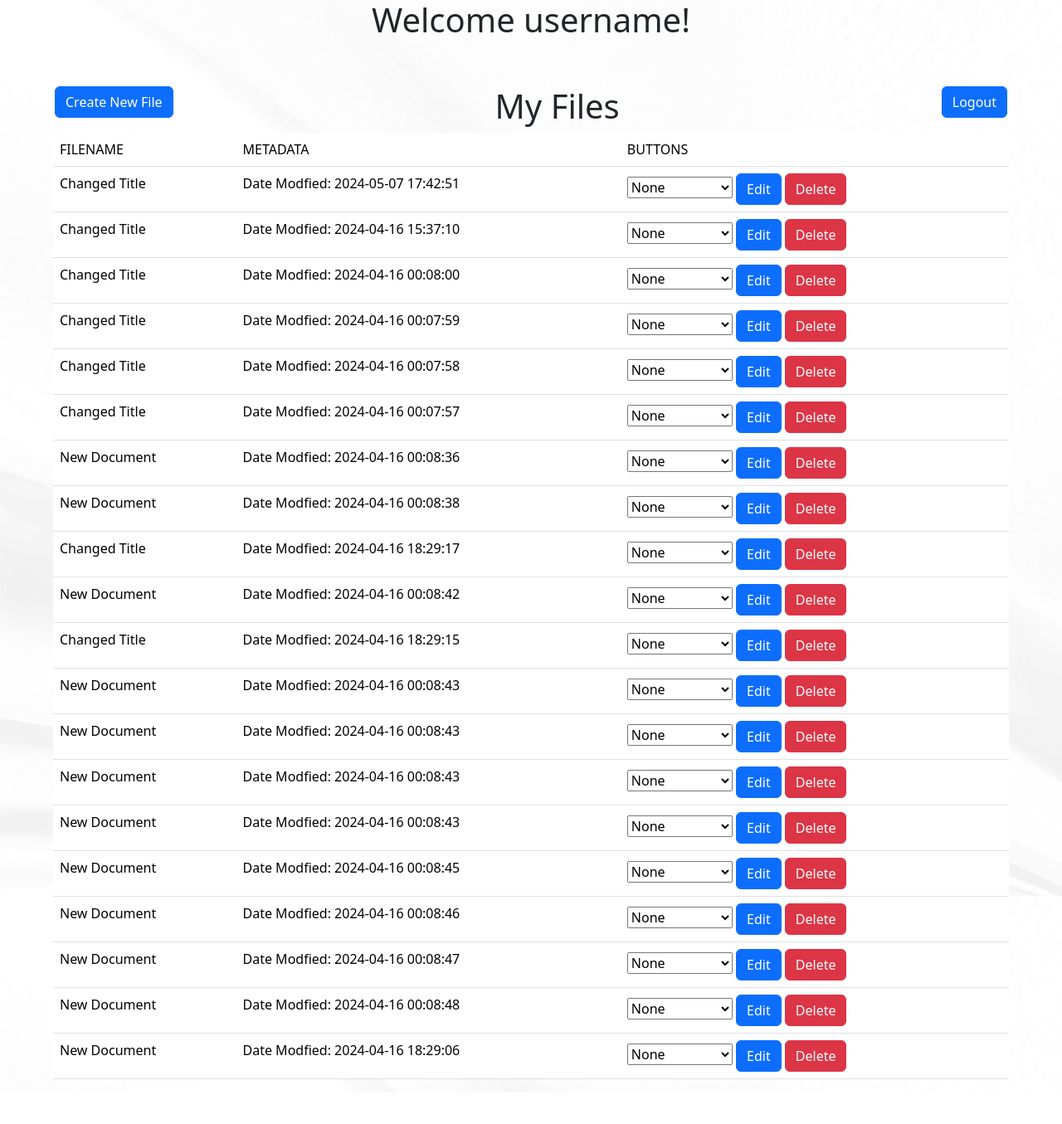
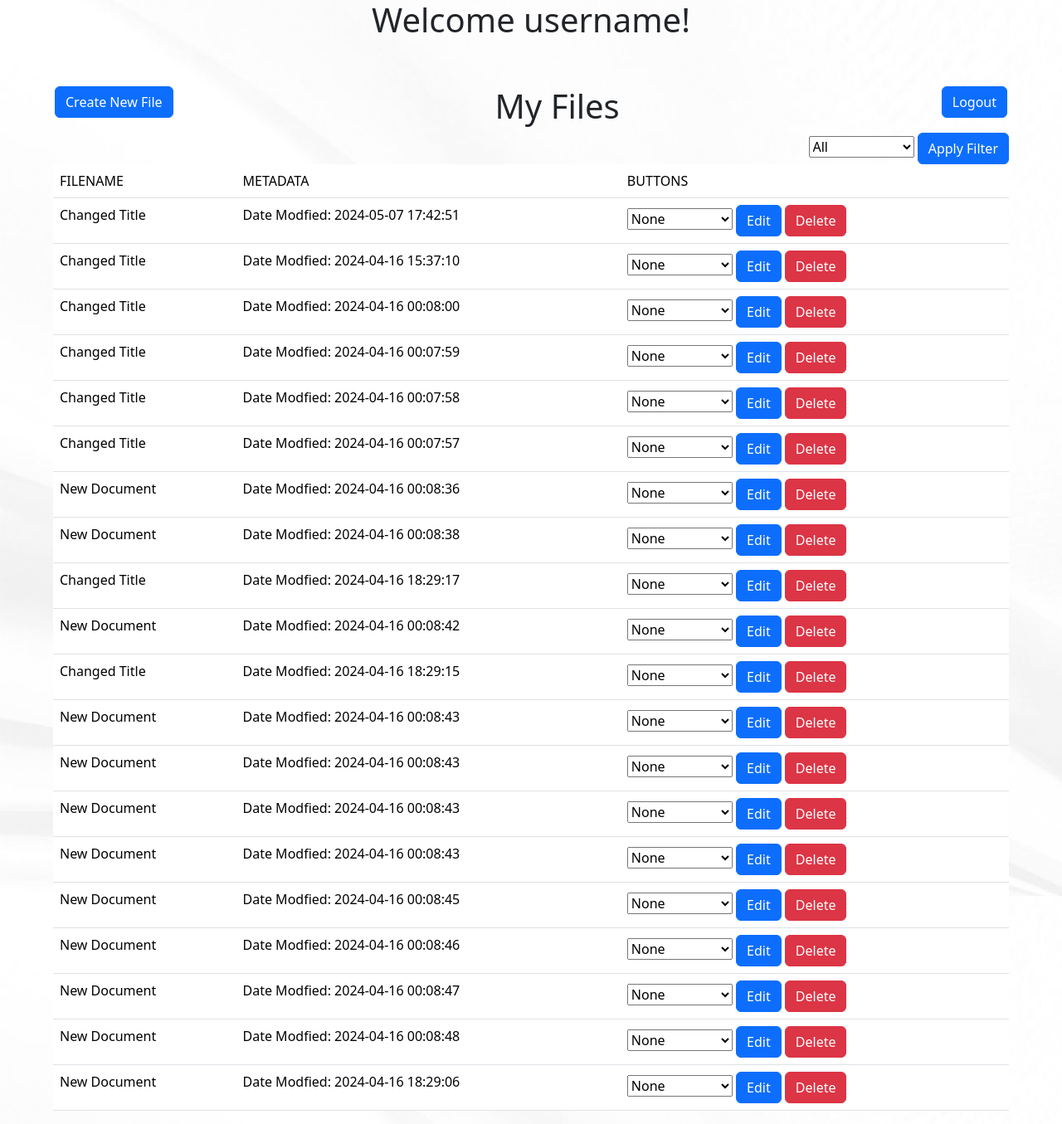
Before and after one commit to EarliestHippo27/note-ninja, a Flask app: page / in a window 1280 px wide. Shown: the whole page at 83% size. Before the commit the page ends 1301 px from the top, so only its background shows below. Run offline with Flask 3, Linux system fonts and the light colour scheme; a user stored in the database is signed in; data comes from the database, SQL or seed files in the repository.

Commit message:
Implemented tag filtering

```diff
--- a/NoteNinjabackend/templates/home.html
+++ b/NoteNinjabackend/templates/home.html
@@ -36,9 +36,23 @@
                     BUTTONS
                 </td>
             </tr>
+
+            <div style="float: right">
+                <form method="POST">
+                    <select id="filterBox" name="filterType">
+                        <option name="filterType" value="All">All</option>
+                        <option name="filterType" value="Homework">Homework</option>
+                        <option name="filterType" value="Lecture Notes">Lecture Notes</option>
+                        <option name="filterType" value="Important">Important</option>
+                    </select>
+                    <button type="submit" class="btn btn-primary" name="submitType" value="filter">Apply Filter</button>
+                </form>
+            </div>
+
         </thead>
         <tbody>
             {% for Document in query %}
+
             <tr>
                 <td>
                     {{Document.name}}
--- a/NoteNinjabackend/views.py
+++ b/NoteNinjabackend/views.py
@@ -11,7 +11,7 @@ def home():
     submitType = request.form.get("submitType")
     docID = request.form.get("docID")
     var = {"docID":docID}
-    # print(data)
+    print(data)
     if request.method == "GET":
         # print(db.session.get(User,current_user.id).documents)
         return render_template("home.html", query=db.session.get(User,current_user.id).documents, user=db.session.get(User,current_user.id))
@@ -22,14 +22,23 @@ def home():
             db.session.add(new_doc)
             db.session.commit()
             print("Made Document")
-            return redirect("/")
+            return render_template("home.html", query=db.session.get(User,current_user.id).documents, user=db.session.get(User,current_user.id))
         if submitType == "edit":
             return redirect(url_for("views.show_editor", **var))
         if submitType == "delete":
             doc = db.session.get(Document, docID)
             db.session.delete(doc)
             db.session.commit()
-            return redirect("/")
+            return render_template("home.html", query=db.session.get(User,current_user.id).documents, user=db.session.get(User,current_user.id))
+        if submitType == "filter":
+            userDocs = db.session.get(User,current_user.id).documents
+            filt = request.form.get("filterType")
+            if (filt == "All" or filt == None):
+                return render_template("home.html", query=db.session.get(User,current_user.id).documents, user=db.session.get(User,current_user.id))
+
+            filtDocs = [doc for doc in userDocs if doc.tag == filt]
+
+            return render_template("home.html", query=filtDocs, user=db.session.get(User,current_user.id))
     return render_template("home.html")
 
 @views.route('/edit', methods=['GET', 'POST'])
```
